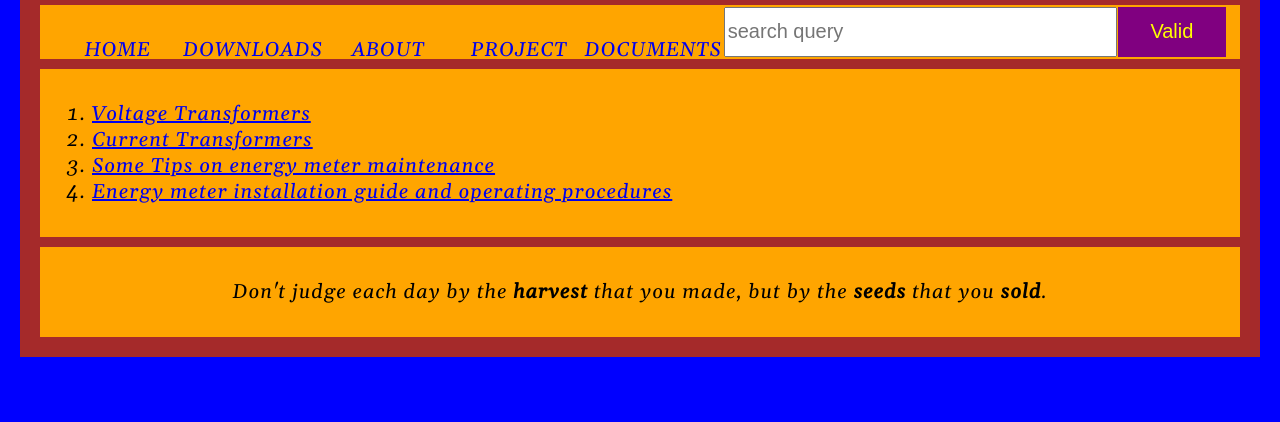
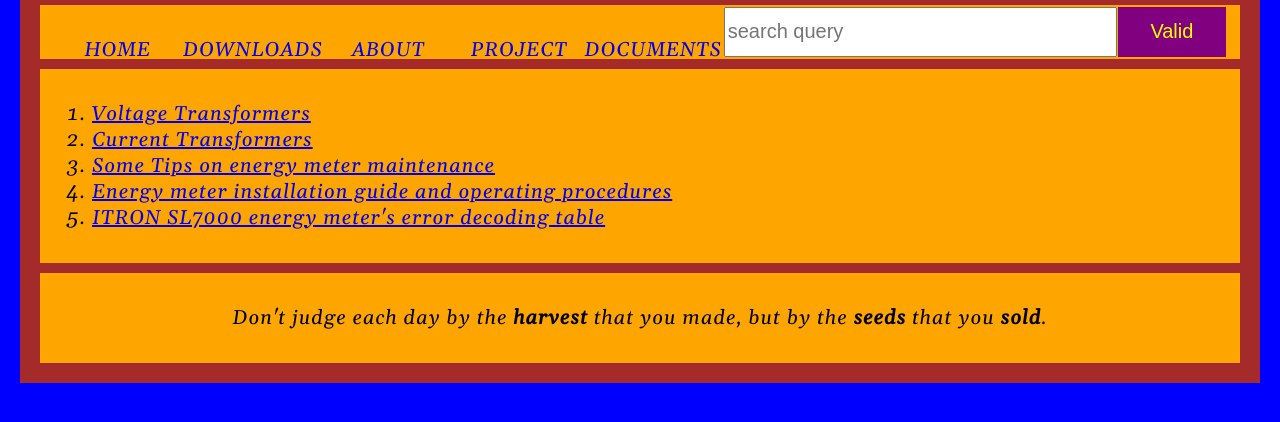
Before and after one commit to Desmond-Zeh/Desmond.github.io, a plain HTML site: page index.html in a window 1280 px wide. Shown: the part 100-522 px from the top of the page. Drawn offline with nearby package versions, Linux system fonts and the light colour scheme; a web font is replaced by a local one.

Commit message:
Update index.html

```diff
--- a/index.html
+++ b/index.html
@@ -52,7 +52,10 @@
 <li>
 <a href="https://desmond-zeh.github.io/Installation.github.io/"> Energy meter installation guide and operating procedures</a>
 </li>
-</p>
+<li>
+	<a href="https://desmond-zeh.github.io/table.github.io/"> ITRON SL7000 energy meter's error decoding table</a>
+</li>
+</ol>
 </article>
 </main>
 <script src="main.js" differ></script>
```
